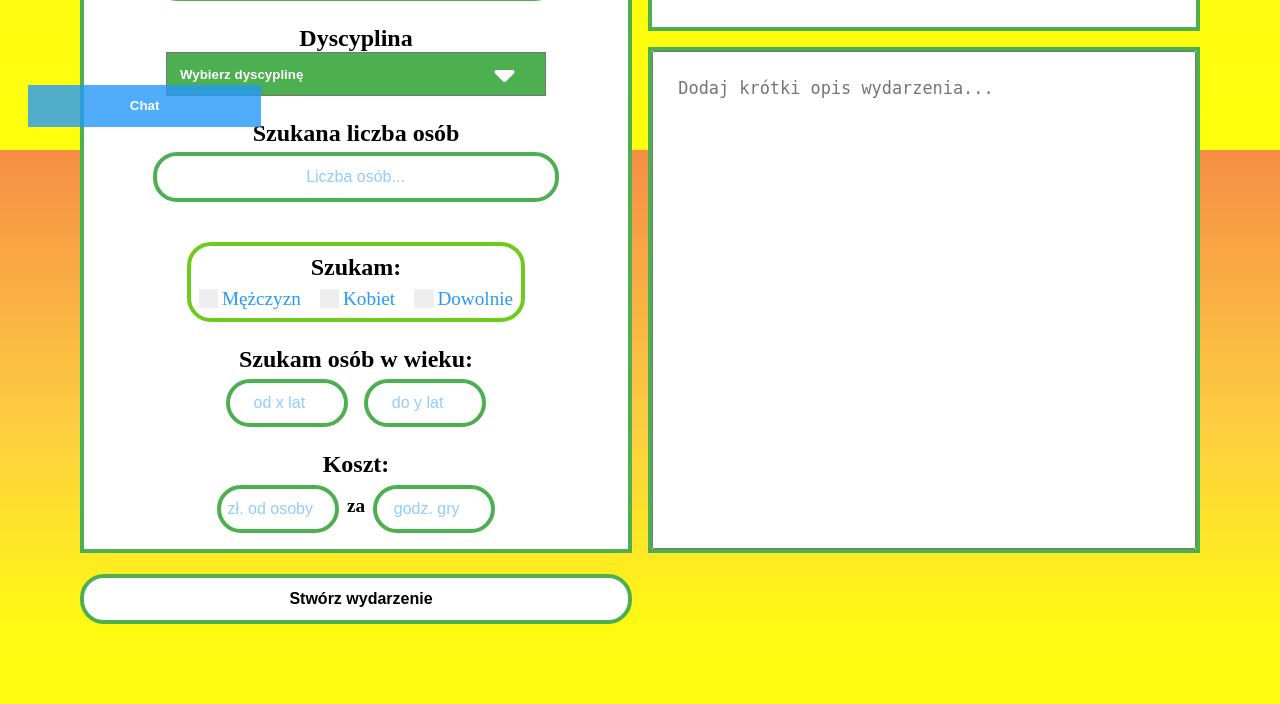
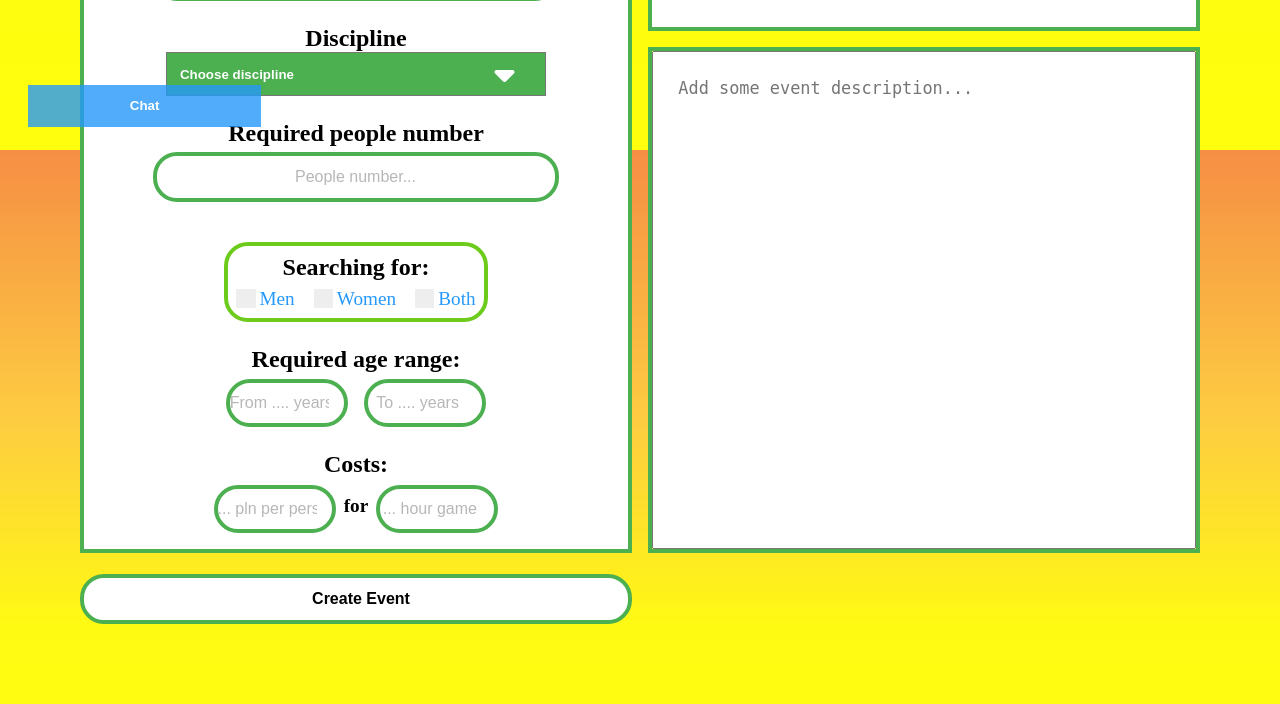
Before and after one commit to Darboux12/GdzieJestGrane, a PHP site: page /Views/AdController/createAd.php in a window 1280 px wide. Shown: the part 650-1354 px from the top of the page. Run offline with PHP 8.4, Linux system fonts and the light colour scheme; a map, chart or similar area stays blank; some libraries are stand-ins or nearby versions.

Commit message:
Search Ad Find Commit

```diff
--- a/Public/CSS/PagesStyle/general.css
+++ b/Public/CSS/PagesStyle/general.css
@@ -13,7 +13,7 @@ body {
 }
 
 input::placeholder{
-    color: #2699fb;
+    color: #707070;
     opacity: 0.5;
 }
 
--- a/Views/AdController/createAd.php
+++ b/Views/AdController/createAd.php
@@ -42,49 +42,49 @@
 
         <form id="EventForm" action="?page=createAd" method="POST" enctype="multipart/form-data">
 
-            <h>Nazwa wydarzenia</h>
-            <input  name="title" type="text" placeholder="Nazwa wydarzenia..." onfocus="this.placeholder=''" onblur="this.placeholder='Nazwa wydarzenia...'">
+            <h>Event Title</h>
+            <input  name="title" type="text" placeholder="Event title..." onfocus="this.placeholder=''" onblur="this.placeholder='Event title...'">
 
-            <h>Data wydarzenia</h>
+            <h>Event Date</h>
             <input  name="date" type="date">
 
-            <h>Lokalizacja</h>
-            <input  name="city" type="text"  placeholder="Miasto..." onfocus="this.placeholder=''" onblur="this.placeholder='Miasto...'">
-            <input  name="postal" type="text" placeholder="Kod pocztowy..." onfocus="this.placeholder=''" onblur="this.placeholder='Kod pocztowy...'">
-            <input  name="street" type="text"  placeholder="Ulica..." onfocus="this.placeholder=''" onblur="this.placeholder='Ulica...'">
-            <input  name="number" type="number" placeholder="Numer..." onfocus="this.placeholder=''" onblur="this.placeholder='Numer...'">
+            <h>Localization</h>
+            <input  name="city" type="text"  placeholder="City..." onfocus="this.placeholder=''" onblur="this.placeholder='City...'">
+            <input  name="postal" type="text" placeholder="Postal code..." onfocus="this.placeholder=''" onblur="this.placeholder='Postal code...'">
+            <input  name="street" type="text"  placeholder="Street..." onfocus="this.placeholder=''" onblur="this.placeholder='Street...'">
+            <input  name="number" type="number" placeholder="Number..." onfocus="this.placeholder=''" onblur="this.placeholder='Number...'">
 
-            <h>Dyscyplina</h>
+            <h>Discipline</h>
             <div id="SelectSport" class="SearchNavSelect">
                 <select name="discipline">
-                    <option value="0">Wybierz dyscyplinę</option>
-                    <option value="Piłka Nożna">Piłka Nożna</option>
-                    <option value="Siatkówka">Siatkówka</option>
-                    <option value="Basketball">Koszykówka</option>
-                    <option value="Koszykówka">Pływanie</option>
-                    <option value="Kajakarstwo ">Kajakarstwo</option>
-                    <option value="Kajakarstwo">Golf</option>
-                    <option value="Bieganie">Bieganie</option>
-                    <option value="Inne">Inne</option>
+                    <option value="0">Choose discipline</option>
+                    <option value="Football">Football</option>
+                    <option value="Volleyball">Volleyball</option>
+                    <option value="Basketball">Basketball</option>
+                    <option value="Swimming">Swimming</option>
+                    <option value="Canoeing">Canoeing</option>
+                    <option value="Golf">Golf</option>
+                    <option value="Running">Running</option>
+                    <option value="Other">Other</option>
                 </select>
                 <i class="fas fa-caret-down"></i>
             </div>
 
-            <h>Szukana liczba osób</h>
-            <input name="pplnumber" type="number" placeholder="Liczba osób..." onfocus="this.placeholder=''" onblur="this.placeholder='Liczba osób...'">
+            <h>Required people number</h>
+            <input name="pplnumber" type="number" placeholder="People number..." onfocus="this.placeholder=''" onblur="this.placeholder='People number...'">
 
             <div class="CheckBox">
 
-                <h>Szukam:</h>
+                <h>Searching for:</h>
 
                 <div class="Checkbox-options">
 
                     <div class="Checkbox-option-container">
 
                         <label class="Checkbox-option">
-                            <input form="EventForm" name="gender" type="checkbox" value="male">
+                            <input form="EventForm" name="gender" type="checkbox" value="Male">
                             <span class="checkmark"></span>
-                            <h>Mężczyzn</h>
+                            <h>Men</h>
                         </label>
 
                     </div>
@@ -92,9 +92,9 @@
                     <div class="Checkbox-option-container">
 
                         <label class="Checkbox-option">
-                            <input name="gender" type="checkbox" value="female">
+                            <input name="gender" type="checkbox" value="Female">
                             <span class="checkmark"></span>
-                            <h>Kobiet</h>
+                            <h>Women</h>
                         </label>
 
                     </div>
@@ -103,9 +103,9 @@
                     <div class="Checkbox-option-container">
 
                         <label id="last-box" class="Checkbox-option">
-                            <input name="gender" type="checkbox" value="all">
+                            <input name="gender" type="checkbox" value="All">
                             <span class="checkmark"></span>
-                            <h>Dowolnie</h>
+                            <h>Both</h>
                         </label>
 
                     </div>
@@ -114,17 +114,17 @@
 
             </div>
 
-            <h>Szukam osób w wieku:</h>
+            <h>Required age range:</h>
             <div class="EventDataInput">
-                <input name="min_age" type="number" placeholder='od x lat' onfocus="this.placeholder=''" onblur="this.placeholder='od x lat'">
-                <input name="max_age" type="number" placeholder='do y lat' onfocus="this.placeholder=''" onblur="this.placeholder='do y lat'">
+                <input name="min_age" type="number" placeholder='From .... years' onfocus="this.placeholder=''" onblur="this.placeholder='From .... years'">
+                <input name="max_age" type="number" placeholder='To .... years' onfocus="this.placeholder=''" onblur="this.placeholder='To .... years'">
             </div>
 
-            <h>Koszt:</h>
+            <h>Costs:</h>
             <div class="EventDataInput">
-                <input  name="min_price" type="number" placeholder='zł. od osoby' onfocus="this.placeholder=''" onblur="this.placeholder='zł. od osoby'">
-                <h>za</h>
-                <input  name="max_price" type="number" placeholder='godz. gry' onfocus="this.placeholder=''" onblur="this.placeholder='godz. gry'">
+                <input  name="min_price" type="number" placeholder='... pln per person' onfocus="this.placeholder=''" onblur="this.placeholder='... pln per person'">
+                <h>for</h>
+                <input  name="max_price" type="number" placeholder='... hour game' onfocus="this.placeholder=''" onblur="this.placeholder='... hour game'">
             </div>
 
         </form>
@@ -135,7 +135,7 @@
 
         <div id="upload" class="image-upload">
 
-            <h>Dodaj zdjęcie...</h>
+            <h>Upload photo...</h>
 
             <label for="image">
                 <img src="http://goo.gl/pB9rpQ"/>
@@ -149,11 +149,11 @@
 
     <div class="CreateEventDescription">
 
-        <textarea id="description" name="description" rows="5" cols="50"  form="EventForm" placeholder="Dodaj krótki opis wydarzenia..." onfocus="this.placeholder=''" onblur="this.placeholder='Dodaj krótki opis wydarzenia...'"></textarea>
+        <textarea id="description" name="description" rows="5" cols="50"  form="EventForm" placeholder="Add some event description..." onfocus="this.placeholder=''" onblur="this.placeholder='Add some event description...'"></textarea>
 
     </div>
 
-    <input id="FormSubmit" type="submit" form="EventForm" value="Stwórz wydarzenie">
+    <input id="FormSubmit" type="submit" form="EventForm" value="Create Event">
 
 
 
--- a/Views/NewsPageController/newspage.php
+++ b/Views/NewsPageController/newspage.php
@@ -49,7 +49,7 @@
 
     <div class="RightNav">
 
-        <h id="NavTitle">Ostatnio dodane aktualności</h>
+        <h id="NavTitle">Recently added newses</h>
 
         <?php foreach($latestNewses as $news): ?>
 
--- a/Views/SecurityController/signin.php
+++ b/Views/SecurityController/signin.php
@@ -26,7 +26,7 @@
 
     <div id="FormAndButtons">
 
-        <p>Zaloguj się i nie przegap żadnego meczu!</p>
+        <p>Sign in and do not miss any game!</p>
 
         <div class="messages">
             <?php
@@ -55,9 +55,9 @@
             </div>
         </form>
 
-        <input id="LogInButton" type="submit" form="LogInForm" value="Zarejestruj się!">
+        <input id="LogInButton" type="submit" form="LogInForm" value="Sign in!">
 
-        <a href="?page=login" id="SignInButton">Wiesz gdzie jest grane? Zaloguj się!</a>
+        <a href="?page=login" id="SignInButton">Know what's playing on? Log in!</a>
 
     </div>
 
```
Also changed, not shown: Controllers/MainPageController.php (+10 -5 lines), Public/JS/mainpage.js (+11 -0 lines), Repository/AdRepository.php (+50 -16 lines), Views/MainPageController/mainpage.php (+28 -28 lines), Views/SecurityController/login.php (+4 -4 lines).
